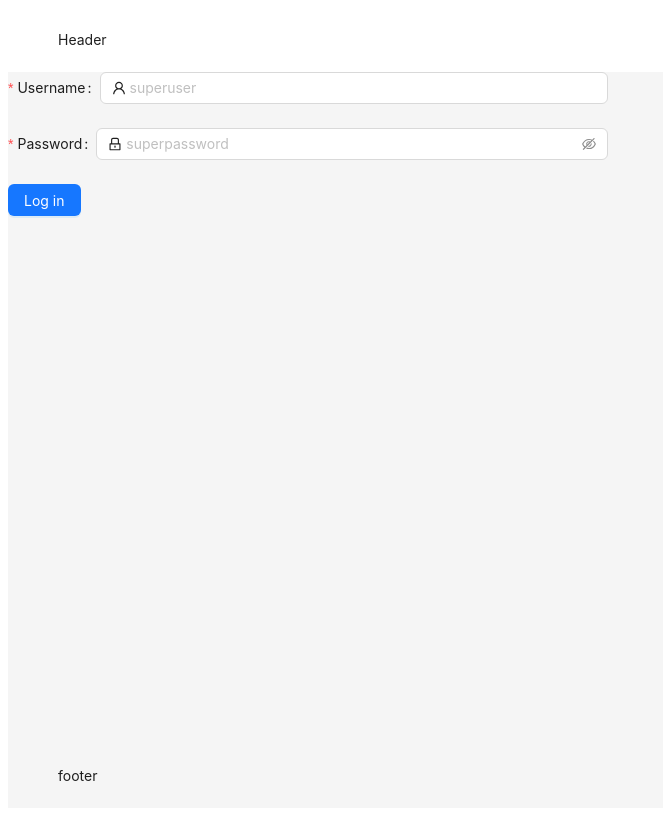
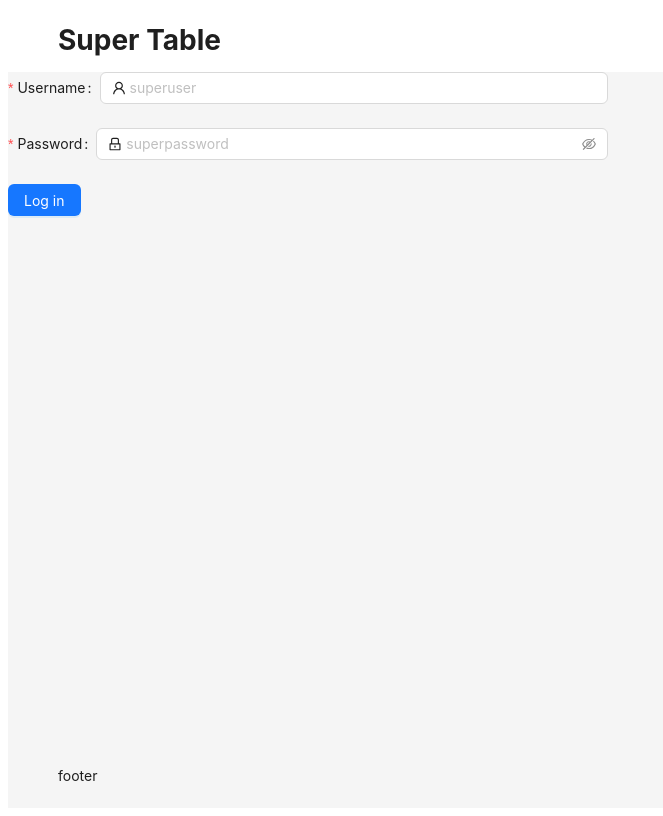
Before and after one commit to EvgeniaM6/icap-test-task, a React app: page / in a window 1280 px wide. Shown: the whole page, without its empty margins (0-663 px from the left). Built offline with nearby package versions, Linux system fonts and the light colour scheme.

Commit message:
feat: add logout-button to header

```diff
--- a/src/script/components/header/HeaderElement.tsx
+++ b/src/script/components/header/HeaderElement.tsx
@@ -1,3 +1,31 @@
+import { Button, Flex } from 'antd';
+import { NavigateFunction, useLocation, useNavigate } from 'react-router-dom';
+import { useAppDispatch } from '../../hooks';
+import { setIsAuthorized } from '../../store/loginSlice';
+
 export const HeaderElement = () => {
-  return <>Header</>;
+  const navigate: NavigateFunction = useNavigate();
+  const location = useLocation();
+
+  const dispatch = useAppDispatch();
+
+  const keyFromPathName = location.pathname.split('/')[1];
+
+  const logOut = () => {
+    dispatch(setIsAuthorized(false));
+    navigate('/');
+  };
+
+  return (
+    <>
+      <Flex style={{ maxHeight: '100%' }} justify="space-between" align="center">
+        <h1>Super Table</h1>
+        {keyFromPathName && (
+          <Button onClick={logOut} type="primary">
+            Log out
+          </Button>
+        )}
+      </Flex>
+    </>
+  );
 };
```
